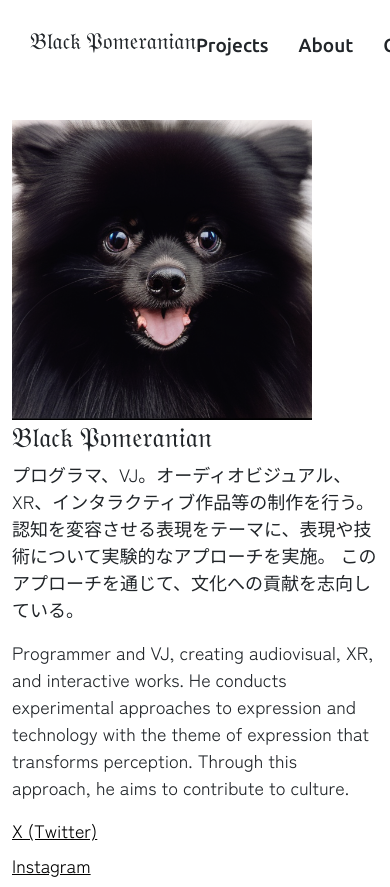
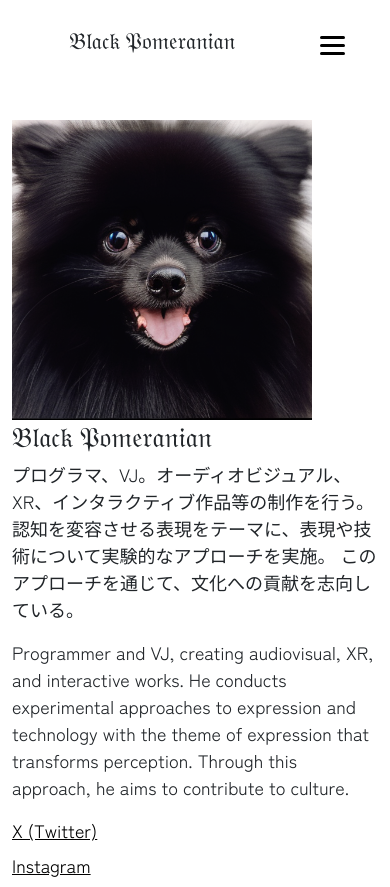
Before and after one commit to black-pomeranian/blapome-portfolio, a React (Create React App) app: page /about in a window 390 px wide. Built offline with nearby package versions, Linux system fonts and the light colour scheme.

Commit message:
ハンバーガーメニュー追加

```diff
--- a/src/App.css
+++ b/src/App.css
@@ -11,6 +11,40 @@
   width: 100%;
   /* font-weight: 400; */
   /* font-style: normal; */
+}
+
+.container {
+  height: 100vh;
+  padding: 120px;
+}
+
+.profileImage {
+  object-fit: cover;
+  height: 100px;
+  width: 100px;
+  border-radius: 50%;
+  margin-bottom: 15px;
+}
+
+img {
+  width: 300px;
+  height: 500px;
+}
+
+.service {
+  margin-top: 80px;
+  margin-bottom: 60px;
+}
+
+#skill img {
+  object-fit: cover;
+  margin-bottom: 12px;
+  margin-top: 12px;
+  height: 300px;
+}
+
+#skill button {
+  margin-bottom: 100px;
 }
 /* Header */
 header {
@@ -57,38 +91,85 @@ nav ul li a:hover {
   color: #48b4af;
 }
 
-.container {
-  height: 100vh;
-  padding: 120px;
+.nav-toggle {
+  background: none;
+  display: none;
+  border: none;
+  box-shadow: none;
+  outline: none;
+  cursor: pointer;
 }
 
-.profileImage {
-  object-fit: cover;
-  height: 100px;
-  width: 100px;
-  border-radius: 50%;
-  margin-bottom: 15px;
+.nav-toggle .bar {
+  display: block;
+  width: 25px;
+  height: 3px;
+  margin: 5px auto;
+  background-color: #000;
+  transition: all 0.3s ease;
+  border-radius: 10px;
 }
 
-img {
-  width: 300px;
-  height: 500px;
+.nav.expanded .bar {
+  transform: rotate(45deg);
+  position: relative;
+  z-index: 1;
 }
 
-.service {
-  margin-top: 80px;
-  margin-bottom: 60px;
+.nav.expanded .bar:nth-of-type(2) {
+  opacity: 0;
 }
 
-#skill img {
-  object-fit: cover;
-  margin-bottom: 12px;
-  margin-top: 12px;
-  height: 300px;
+.nav.expanded .bar:nth-of-type(3) {
+  transform: rotate(-45deg);
 }
 
-#skill button {
-  margin-bottom: 100px;
+@media (max-width: 768px) {
+  .nav-toggle {
+    display: block;
+    z-index: 2;
+  }
+
+  .nav {
+    display: flex;
+    flex-direction: column;
+    justify-content: center;
+    align-items: center;
+    position: fixed;
+    top: 0;
+    left: 0;
+    height: 100vh;
+    width: 100vw;
+    background: rgba(220, 220, 220, 0.9);
+    opacity: 0;
+    visibility: hidden;
+    transition: opacity 0.3s ease, visibility 0.3s ease;
+    z-index: 1;
+  }
+
+  .nav.expanded {
+    opacity: 1;
+    visibility: visible;
+  }
+
+  .nav ul {
+    list-style-type: none;
+    padding: 0;
+    width: 100%;
+    text-align: center;
+  }
+
+  .nav li {
+    padding: 15px;
+    width: 100%;
+  }
+
+  .nav li a {
+    color: #fff;
+    text-decoration: none;
+    display: block;
+    font-size: 24px;
+  }
 }
 
 /* About */
--- a/src/components/Header.js
+++ b/src/components/Header.js
@@ -1,25 +1,31 @@
-import React from "react";
+import React, { useState } from "react";
 import { Link } from "react-router-dom";
-import 'bootstrap/dist/css/bootstrap.min.css';
 
 const Header = () => {
+  const [isNavExpanded, setIsNavExpanded] = useState(false);
+
   return (
-    <header className="d-flex justify-content-between align-items-center">
+    <header className="header">
       <div className="title">
         <Link to="/">
           <h3 className="text-dark"><nobr>𝔅𝔩𝔞𝔠𝔨 𝔓𝔬𝔪𝔢𝔯𝔞𝔫𝔦𝔞𝔫</nobr></h3>
         </Link>
       </div>
-      <nav>
-        <ul className="d-flex justify-content-end">
+      <button className="nav-toggle" onClick={() => setIsNavExpanded(!isNavExpanded)}>
+        <span className="bar"></span>
+        <span className="bar"></span>
+        <span className="bar"></span>
+      </button>
+      <nav className={`nav ${isNavExpanded ? "expanded" : ""}`}>
+        <ul>
           <li>
-            <Link to="/projects" className="text-dark">Projects</Link>
+            <Link to="/projects" className="text-dark" onClick={() => setIsNavExpanded(false)}>Projects</Link>
           </li>
           <li>
-            <Link to="/about" className="text-dark">About</Link>
+            <Link to="/about" className="text-dark" onClick={() => setIsNavExpanded(false)}>About</Link>
           </li>
           <li>
-            <Link to="/contact" className="text-dark">Contact</Link>
+            <Link to="/contact" className="text-dark" onClick={() => setIsNavExpanded(false)}>Contact</Link>
           </li>
         </ul>
       </nav>
```
